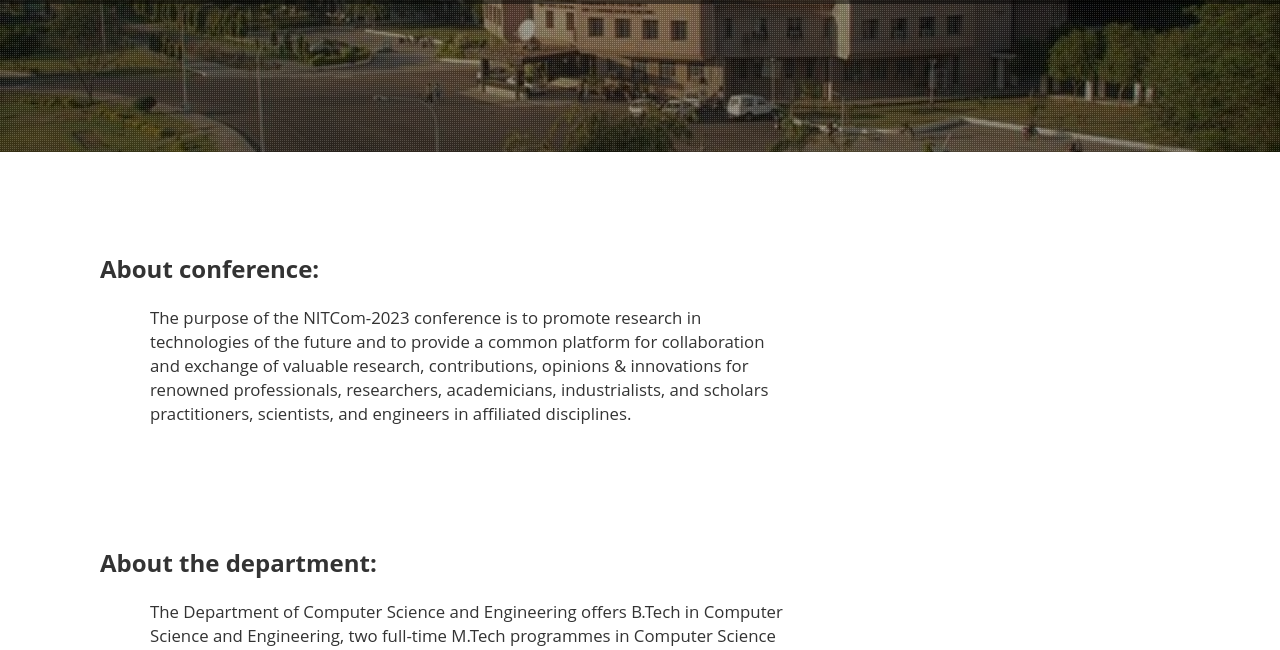
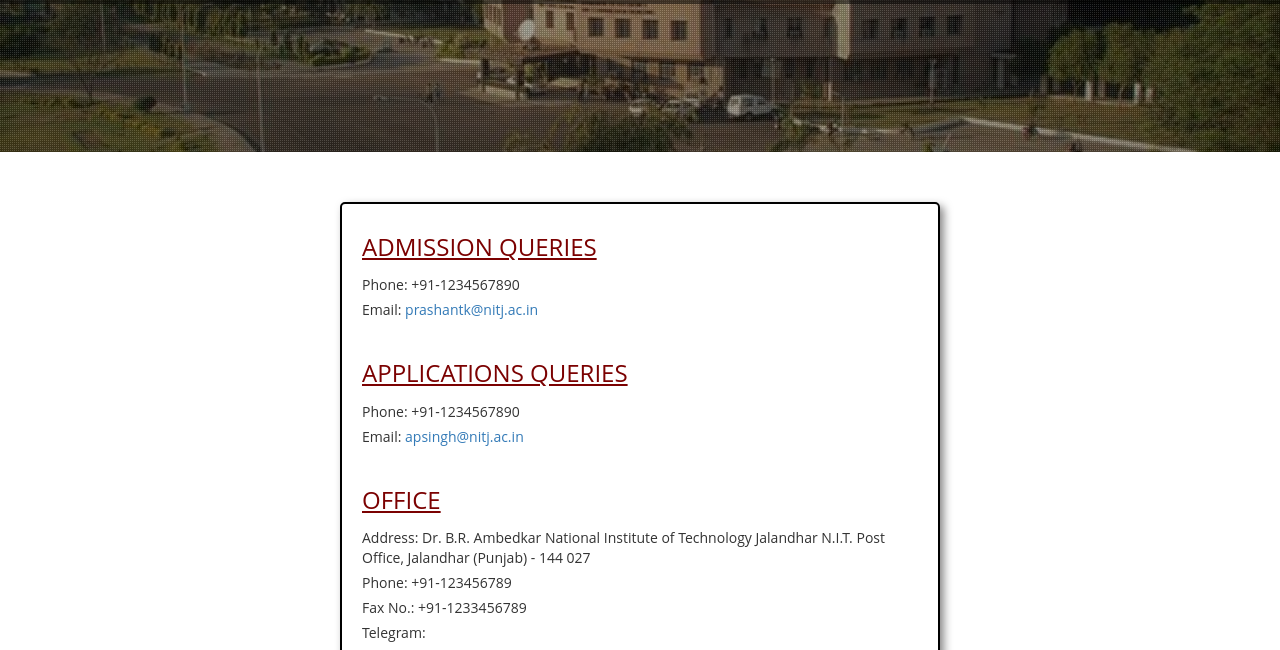
Before and after one commit to tishasingla/NITCOM, a plain HTML site: page contact.html in a window 1280 px wide. Shown: the part 148-798 px from the top of the page. Drawn offline with nearby package versions, Linux system fonts and the light colour scheme.

Commit message:
added contact box

```diff
--- a/contact.html
+++ b/contact.html
@@ -65,7 +65,7 @@
 		</div>
 	</div>
 <!-- //banner -->
-    <div style="display: flex;flex-direction: column;margin-top: 100px;">
+    <!-- <div style="display: flex;flex-direction: column;margin-top: 100px;">
 	<p style="font-size: x-large;  margin-left: 100px;margin-right: 45px;"><b>About conference: </b></p>
 	<br>
 	<p style="margin-left: 150px;margin-right: 45px;width: 50%;font-size: larger;">
@@ -84,6 +84,50 @@
 	The Department also offers the Doctoral programmes in the field of Computer Networks, Image Processing,
 	Software Engineering,Data Mining and Information Security. The course curriculum has been designed compatible
 	to the existing and emerging needs of the software and IT industries.</p>
+	</div> -->
+	<div class="contact-container">
+		<div class="contact-box">
+	<div class="contact-section">
+        <div class="contact-details">
+            <h3>ADMISSION QUERIES</h3>
+            <p>Phone: +91-1234567890</p>
+            <p>Email: <a href="mailto:prashantk@nitj.ac.in">prashantk@nitj.ac.in</a></p>
+        </div>
+    </div>
+
+    <div class="contact-section">
+        <div class="contact-details">
+            <h3>APPLICATIONS QUERIES</h3>
+            <p>Phone: +91-1234567890</p>
+            <p>Email: <a href="mailto:apsingh@nitj.ac.in">apsingh@nitj.ac.in</a></p>
+        </div>
+    </div>
+
+
+
+    <div class="contact-section">
+        <div class="contact-details">
+            <h3>OFFICE</h3>
+            <p>Address: Dr. B.R. Ambedkar National Institute of Technology Jalandhar
+
+				N.I.T. Post Office, Jalandhar (Punjab) - 144 027
+
+
+				</p>
+            <p>Phone: +91-123456789</p>
+            <p>Fax No.: +91-1233456789</p>
+            <p>Telegram: </p>
+            <p>Email: <a href="mailto:afzals@nitj.ac.in">afzals@nitj.ac.in</a></p>
+        </div>
+    </div>
+	<div class="contact-section">
+        <div class="contact-details">
+            <h3>FOR ANY ENQUIRY</h3>
+            <p>Contact time: 9:00 AM to 5:30 PM, (Monday to Friday)</p>
+            <p>Email: <a href="mailto:afzals@nitj.ac.in">afzals@nitj.ac.in</a></p>
+        </div>
+    </div>
+	</div>
 	</div>
 <!-- contact -->
 <div class="agile_about contact" id="contact">
--- a/css/style.css
+++ b/css/style.css
@@ -1399,6 +1399,56 @@ a.social-button.google:hover {
    text-transform: uppercase;
    color: #000;
 }
+ .contact-container{
+   display: flex;
+   flex-direction: column;
+   justify-content: center;
+   max-width: 600px;
+   margin:auto;
+   /* align-items: center;
+   height: 100vh;
+   margin: auto 0; */
+}
+.contact-box
+{
+   margin-top: 50px;
+   display: flex;
+   flex-direction: column;
+   justify-content: center;
+   /* align-items: center; */
+   border: 2px solid black;
+   gap:20px;
+   width:100%;
+   padding: 20px 10px;
+   border-radius: 5px;
+   box-shadow:4px 4px 8px rgba(24, 21, 21, 0.5);
+
+}
+.contact-details
+{
+     padding:10px;
+     display:flex;
+     justify-content:left;
+
+     flex-direction: column;
+     text-align: left;
+
+     /* margin-left: 60px; */
+}
+.contact-details h3{
+   display:flex;
+   flex-direction: column;
+   gap:200px;
+   color: rgb(123, 1, 1);
+   text-decoration: underline;
+   margin-bottom: 10px;
+
+}
+.contact-details p{
+  margin-top: 5px;
+
+}
+
 /* //contact */
 /* contact page */
 
```
